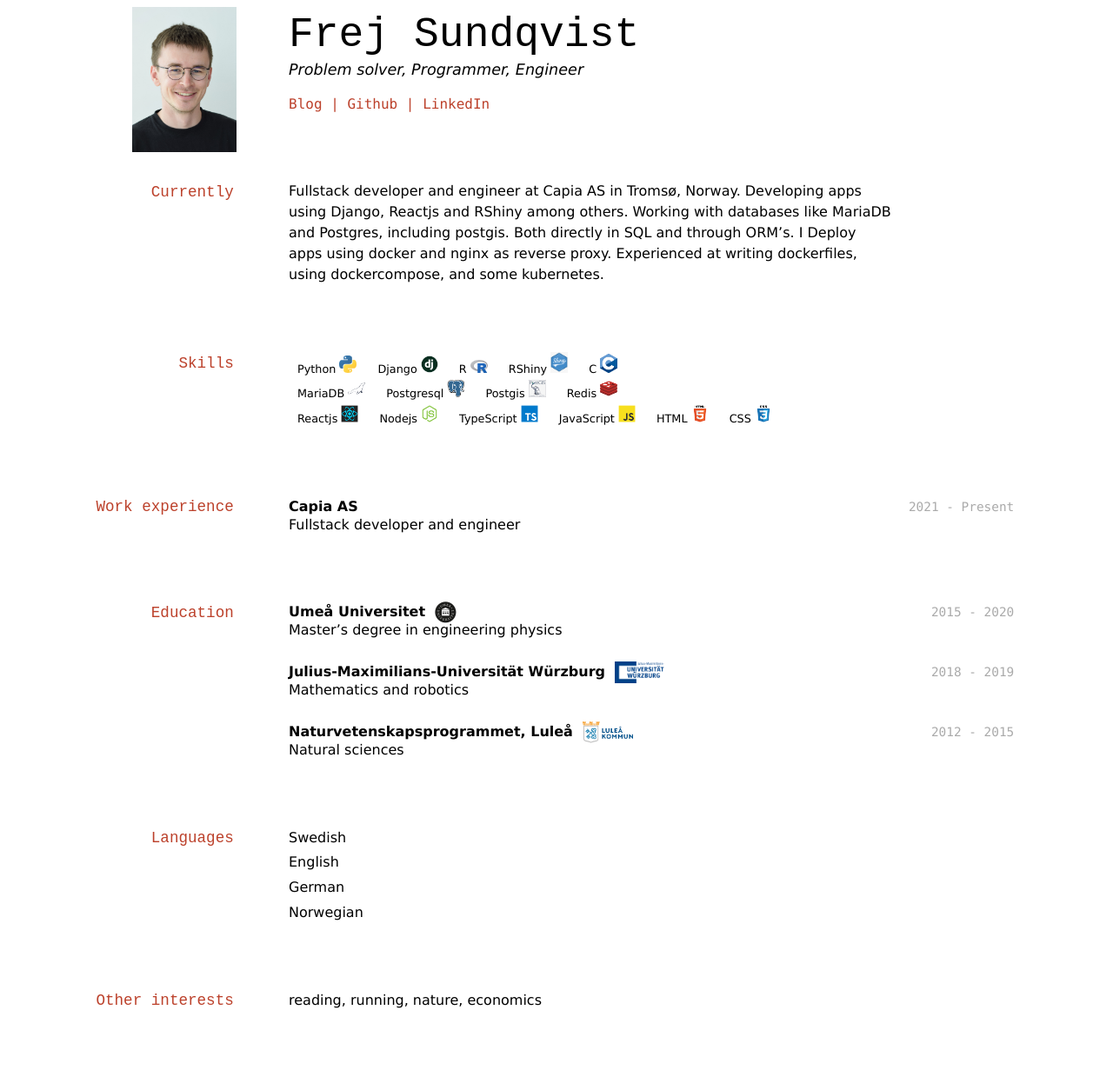
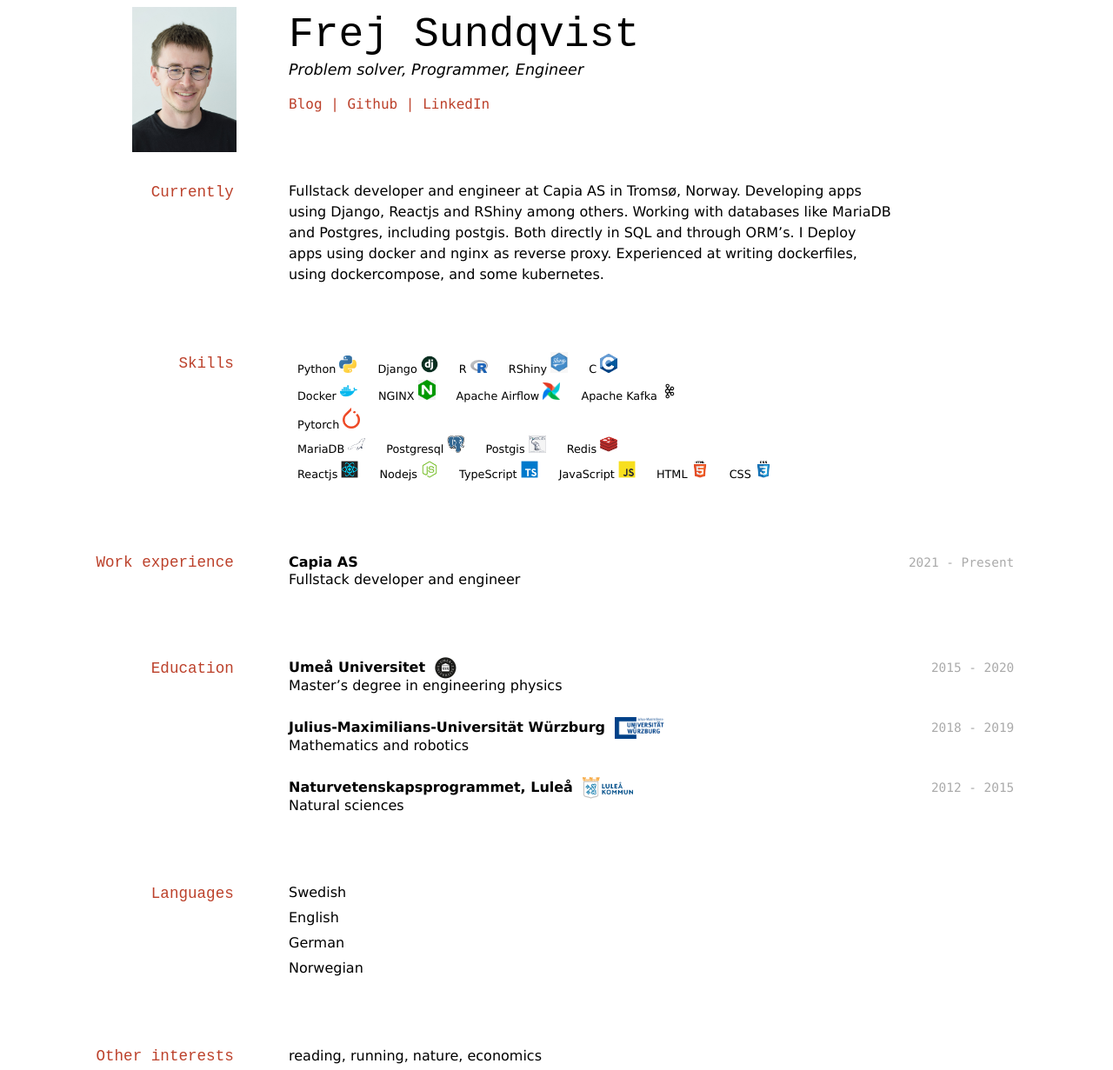
Before and after one commit to MyosQ/MyosQ.github.io, a Jekyll site: the page built from cv/index.md, in a window 1280 px wide. Shown: the whole page at 87% size. Built offline with Jekyll 4.4.1, drawn with Linux system fonts in a browser that asks for light colours; before the commit the page ends 1168 px from its top, so only the background shows below that.

Commit message:
restructuring, home button, more logos

```diff
--- a/_includes/header.html
+++ b/_includes/header.html
@@ -26,6 +26,7 @@
                 {%- endif -%}
               {%- endif -%}
             {%- endfor -%}
+            <a class="page-link" href="/">Home</a>
           </div>
         </nav>
       {%- endif -%}
--- a/_posts/2023-01-01-Book-collection.markdown
+++ b/books.markdown
@@ -1,9 +1,8 @@
 ---
 layout: post
-title: "Books overview"
+title: "Books I recently read"
+permalink: /books/
 date: 2023-01-01 00:00:00 -0000
-categories:
-    - Overviews
 ---
 <!-- programatically show all images in folder /images -->
 <!-- set the title to the basename of the each image -->
--- a/cv/index.md
+++ b/cv/index.md
@@ -33,6 +33,17 @@
     <div class="tech-skill">R<img src="./images/r.svg" alt="alt text"></div>
     <div class="tech-skill">RShiny<img src="./images/rshiny.png" alt="alt text"></div>
     <div class="tech-skill">C<img src="./images/c.png" alt="alt text"></div>
+</div>
+
+<div class="tech-skill-list">
+    <div class="tech-skill">Docker<img src="./images/docker.png" alt="alt text"></div>
+    <div class="tech-skill">NGINX<img src="./images/nginx.png" alt="alt text"></div>
+    <div class="tech-skill">Apache Airflow<img src="./images/airflow.png" alt="alt text"></div>
+    <div class="tech-skill">Apache Kafka<img src="./images/kafka.png" alt="alt text"></div>
+</div>
+
+<div class="tech-skill-list">
+    <div class="tech-skill">Pytorch<img src="./images/pytorch.png" alt="alt text"></div>
 </div>
 
 <div class="tech-skill-list">
```
Also changed, not shown: cv/images/airflow.png (added), cv/images/docker.png (added), cv/images/kafka.png (added), cv/images/nginx.png (added), cv/images/pytorch.png (added).
